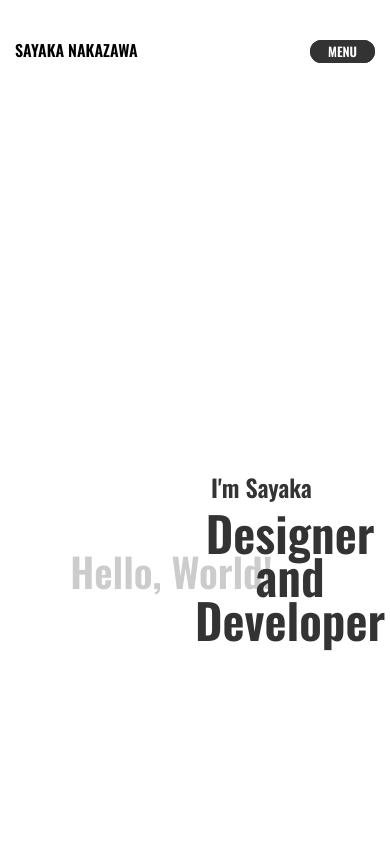
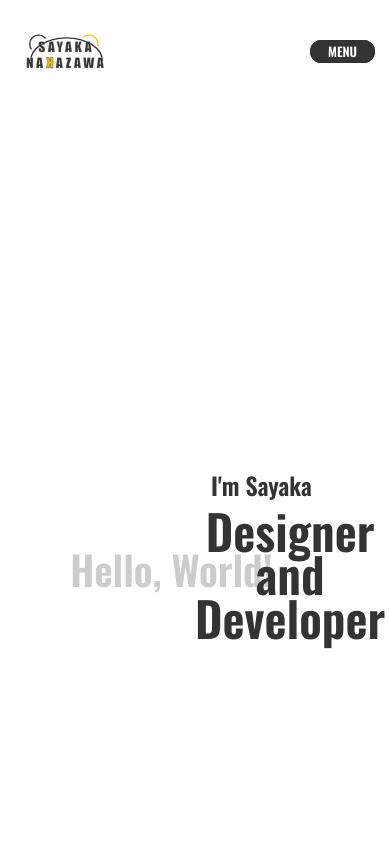
Before and after one commit to syk-kakinotane/SayakaNakazawa, a plain HTML site: page index.html in a window 390 px wide. Shown: the top 844 px of the page. Drawn offline with nearby package versions, Linux system fonts and the light colour scheme; a web font is replaced by a local one.

Commit message:
added  logo

```diff
--- a/index.html
+++ b/index.html
@@ -17,7 +17,7 @@
     <header>
         <div class="header wrapper">
             <h1 class="header__companyName">
-                <a href="index.html">SAYAKA NAKAZAWA</a>
+                <a href="index.html"><img src="img/SN_logo.svg" alt="logo"></a>
             </h1>
             <nav>
                 <ul class="pc-nav">
@@ -119,7 +119,7 @@
                     <a href="sneakers.html"><img src="img/PCtop-sneakers.png" alt="sneakers"></a>
                 </div>
                 <div class="slider__img">
-                    <a href="sayakaNakazawa.html"><img src="img/PCtop-SayakaN.png" alt="SNportfolio"></a>
+                    <a href="sayakaNakazawa.html"><img src="img/PCtop-sayaka.png" alt="SNportfolio"></a>
                 </div>
 
               </div>
--- a/style.css
+++ b/style.css
@@ -37,8 +37,14 @@ img{
 .header{
     display: flex;
     justify-content: space-between;
+    height: 100px;
     line-height: 100px;
-    /* text-align:center;    */
+}
+
+.header__companyName{
+    line-height: 1px;
+    width: 130px;
+    margin:auto 0;
 }
 
 .pc-nav{
@@ -584,6 +590,10 @@ a.btn-custom01:hover:before {
         position: relative;
     }
 
+    .header__companyName{
+        width: 100px;
+    }
+
     .sp-menu--open{
     font-size: 0.8rem;
     background-color: #333;
```
Also changed, not shown: coffee.html (+1 -1 lines), furnitureDesign.html (+2 -1 lines), sayakaNakazawa.html (+2 -2 lines), sneakers.html (+1 -1 lines), travelBlog.html (+1 -1 lines), work.html (+2 -2 lines), img/DSC_0115.png (deleted), img/PCSP-sayaka.png (added), img/PCSP-sayakaN.png (deleted), img/PCtop-SayakaN.png (deleted), img/PCtop-sayaka.png (added), img/SN_logo.svg (added), img/SP-profile-bg.png (deleted), img/favicon.ico, 2 more files, 1 other file.
